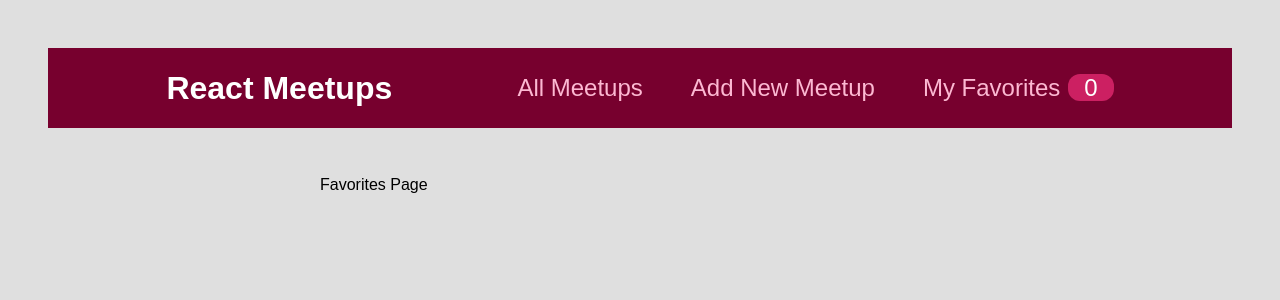
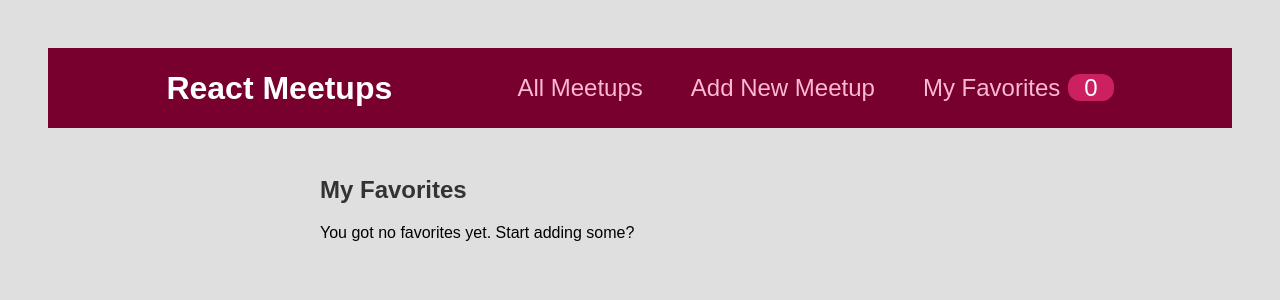
Before and after one commit to Neto6391/react-studies, a React (Create React App) app in the folder demo-project/: page /favorites in a window 1280 px wide. Shown: the top 300 px of the page. Built offline with nearby package versions, Linux system fonts and the light colour scheme.

Commit message:
create a favorite page to show list of favorites meetups

```diff
--- a/demo-project/src/pages/Favorites.js
+++ b/demo-project/src/pages/Favorites.js
@@ -1,5 +1,25 @@
+import { useContext } from 'react';
+
+import FavoritesContext from '../store/favorites-context';
+import MeetupList from '../components/meetups/MeetupList';
+
 function FavoritesPage() {
-    return (<div>Favorites Page</div>);
+    const favoritesContext = useContext(FavoritesContext);
+
+    let content;
+
+    if (favoritesContext.totalFavorites === 0) {
+        content = <p>You got no favorites yet. Start adding some?</p>;
+    } else {
+        content = <MeetupList meetups={favoritesContext.favorites} />
+    }
+
+    return (
+        <section>
+            <h1>My Favorites</h1>
+            { content }
+        </section>
+    );
 }
 
 export default FavoritesPage;
```
